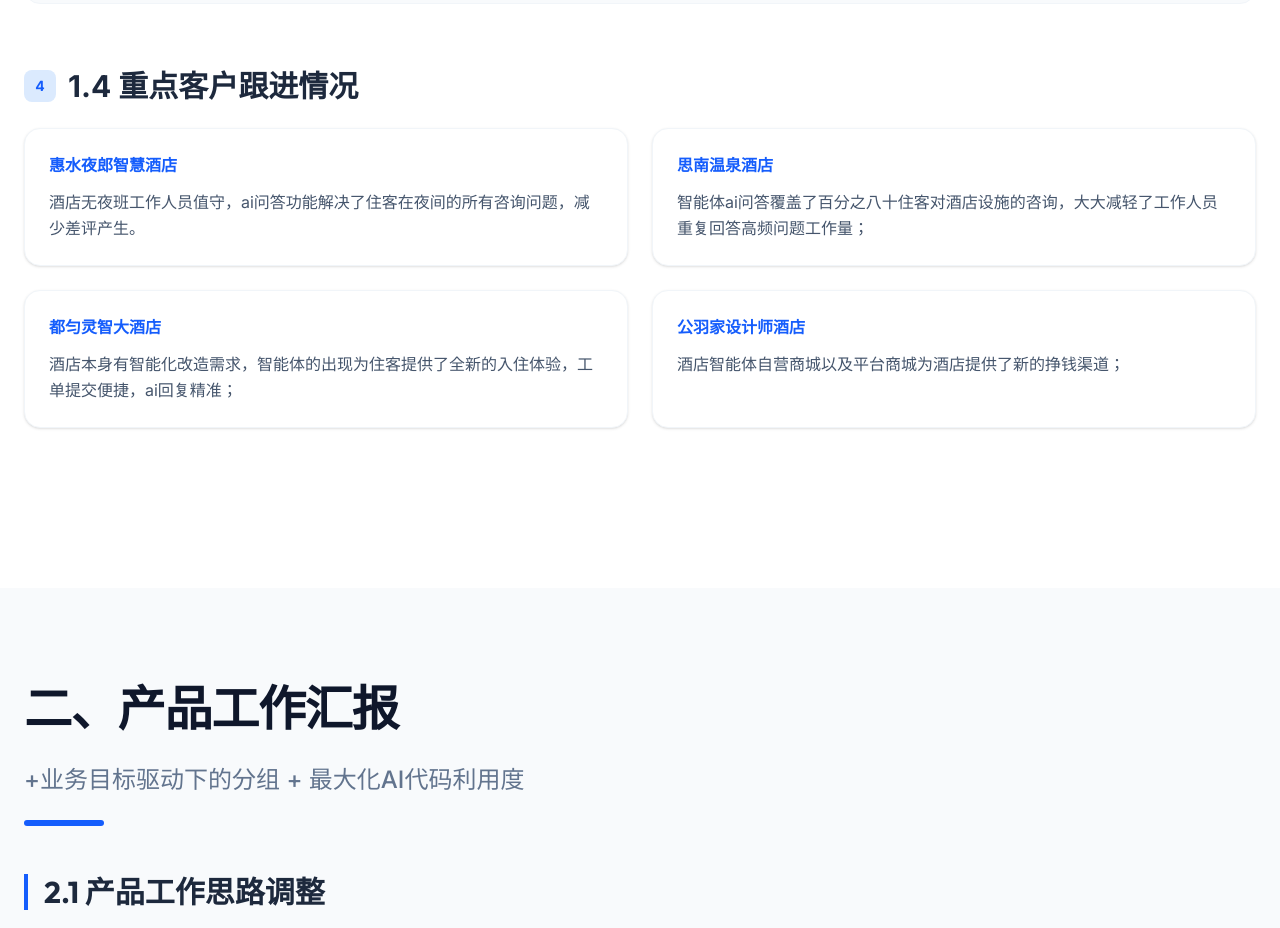
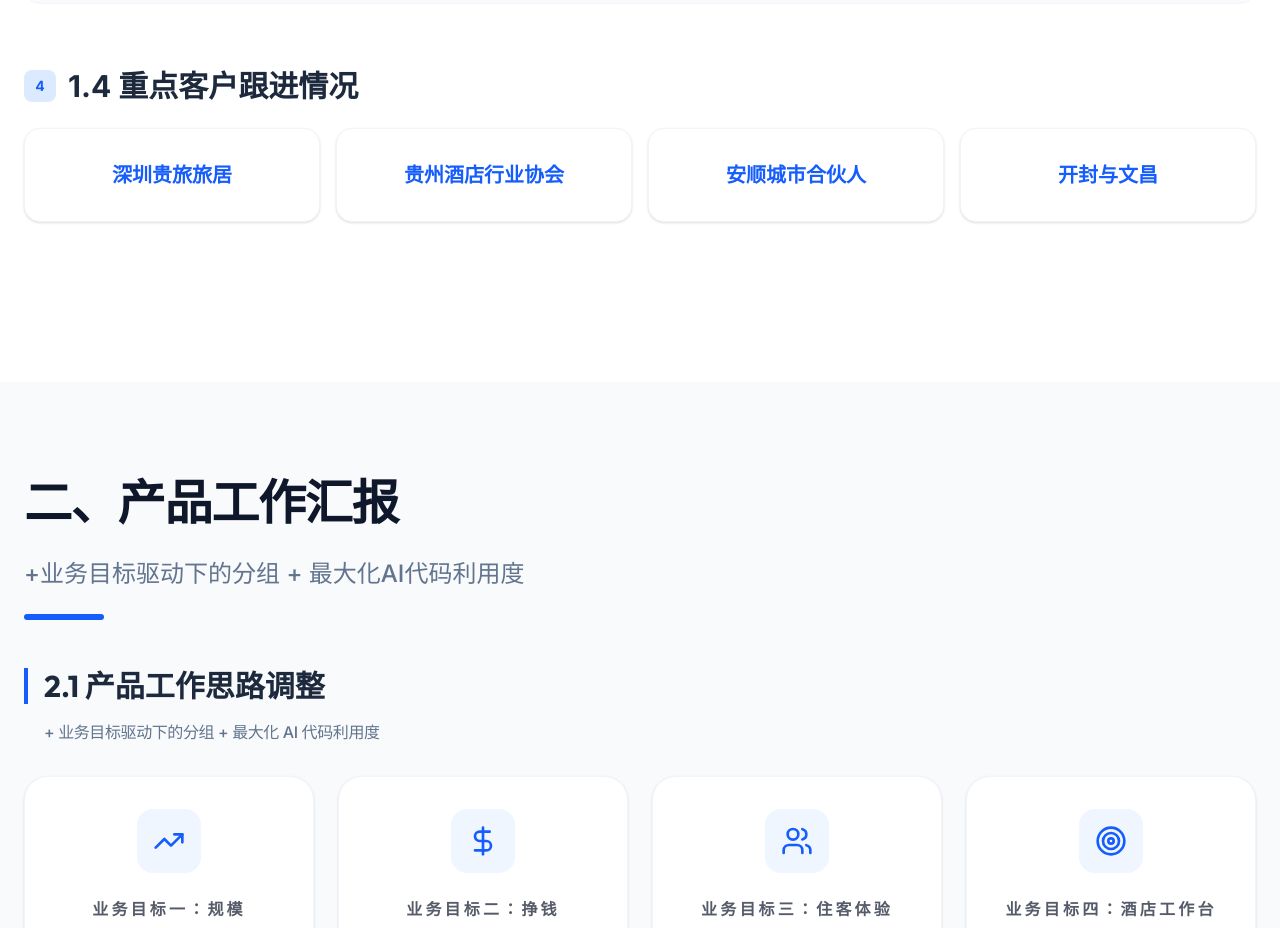
Before and after one commit to arifinfirman788-blip/429hotel, a React (Vite) app: page / in a window 1280 px wide. Shown: the part 1920-2848 px from the top of the page. Built offline with nearby package versions, Linux system fonts and the light colour scheme.

Commit message:
Update key clients list and styling

```diff
--- a/src/App.tsx
+++ b/src/App.tsx
@@ -470,23 +470,12 @@ export default function App() {
                 <span className="w-8 h-8 rounded-lg bg-blue-100 flex items-center justify-center text-sm text-blue-600">4</span>
                 1.4 重点客户跟进情况
               </h3>
-              <div className="grid grid-cols-1 md:grid-cols-2 gap-6">
-                <div className="bg-white p-6 rounded-2xl shadow-sm border border-slate-100">
-                  <h4 className="font-bold text-blue-600 mb-3">惠水夜郎智慧酒店</h4>
-                  <p className="text-slate-600 text-base leading-relaxed">酒店无夜班工作人员值守，ai问答功能解决了住客在夜间的所有咨询问题，减少差评产生。</p>
-                </div>
-                <div className="bg-white p-6 rounded-2xl shadow-sm border border-slate-100">
-                  <h4 className="font-bold text-blue-600 mb-3">思南温泉酒店</h4>
-                  <p className="text-slate-600 text-base leading-relaxed">智能体ai问答覆盖了百分之八十住客对酒店设施的咨询，大大减轻了工作人员重复回答高频问题工作量；</p>
-                </div>
-                <div className="bg-white p-6 rounded-2xl shadow-sm border border-slate-100">
-                  <h4 className="font-bold text-blue-600 mb-3">都匀灵智大酒店</h4>
-                  <p className="text-slate-600 text-base leading-relaxed">酒店本身有智能化改造需求，智能体的出现为住客提供了全新的入住体验，工单提交便捷，ai回复精准；</p>
-                </div>
-                <div className="bg-white p-6 rounded-2xl shadow-sm border border-slate-100">
-                  <h4 className="font-bold text-blue-600 mb-3">公羽家设计师酒店</h4>
-                  <p className="text-slate-600 text-base leading-relaxed">酒店智能体自营商城以及平台商城为酒店提供了新的挣钱渠道；</p>
-                </div>
+              <div className="grid grid-cols-2 md:grid-cols-4 gap-4">
+                {['深圳贵旅旅居', '贵州酒店行业协会', '安顺城市合伙人', '开封与文昌'].map((name, index) => (
+                  <div key={index} className="bg-white hover:bg-blue-50 transition-colors py-8 px-4 rounded-2xl shadow-sm border border-slate-100 flex items-center justify-center text-center group cursor-default">
+                    <span className="font-bold text-lg md:text-xl text-blue-600 group-hover:text-blue-700">{name}</span>
+                  </div>
+                ))}
               </div>
             </div>
           </div>
```
